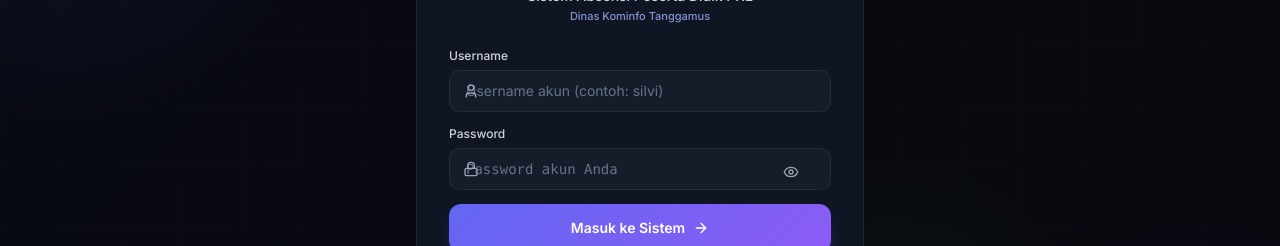
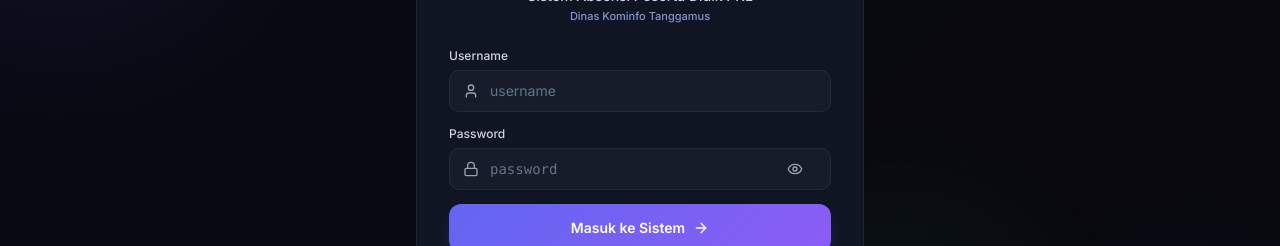
Before and after one commit to agilcuy/absenku, a Next.js app: page /login in a window 1280 px wide. Shown: the part 255-501 px from the top of the page. Built offline with nearby package versions, Linux system fonts and the light colour scheme.

Commit message:
fix(ui): change input placeholders to generic username and password, fix icon overlap padding

```diff
--- a/src/app/admin/students/page.tsx
+++ b/src/app/admin/students/page.tsx
@@ -436,7 +436,7 @@ export default function AdminStudentsPage() {
                   <input
                     type="text"
                     required
-                    placeholder="Contoh: Silvi Agustina"
+                    placeholder="Nama lengkap siswa"
                     value={formData.full_name}
                     onChange={(e) => setFormData({ ...formData, full_name: e.target.value })}
                     className="input-field w-full text-xs"
@@ -449,7 +449,7 @@ export default function AdminStudentsPage() {
                   <input
                     type="text"
                     required
-                    placeholder="Contoh: silvi"
+                    placeholder="username"
                     value={formData.username}
                     onChange={(e) => setFormData({ ...formData, username: e.target.value })}
                     className="input-field w-full text-xs"
@@ -466,12 +466,12 @@ export default function AdminStudentsPage() {
                   <input
                     type="text"
                     required
-                    placeholder="Contoh: 123"
+                    placeholder="password"
                     value={formData.password}
                     onChange={(e) => setFormData({ ...formData, password: e.target.value })}
                     className="input-field w-full text-xs font-mono"
                   />
-                  <p className="text-[10px] text-gray-400 mt-0.5">Password yang diberikan ke siswa (misal: 123)</p>
+                  <p className="text-[10px] text-gray-400 mt-0.5">Password akun untuk siswa login</p>
                 </div>
                 <div>
                   <label className="block text-gray-300 font-medium mb-1">Email (Opsional)</label>
--- a/src/app/login/page.tsx
+++ b/src/app/login/page.tsx
@@ -151,8 +151,8 @@ function LoginContent() {
         <form onSubmit={handleCredentialsLogin} className="space-y-3.5 text-xs">
           <div>
             <label className="block text-gray-300 font-medium mb-1.5">Username</label>
-            <div className="relative">
-              <div className="absolute inset-y-0 left-0 pl-3.5 flex items-center pointer-events-none text-gray-400">
+            <div className="relative flex items-center">
+              <div className="absolute left-3.5 text-gray-400 pointer-events-none flex items-center">
                 <User className="w-4 h-4" />
               </div>
               <input
@@ -161,19 +161,20 @@ function LoginContent() {
                 required
                 autoComplete="username"
                 autoCapitalize="none"
-                placeholder="Username akun (contoh: silvi)"
+                placeholder="username"
                 value={username}
                 onChange={(e) => setUsername(e.target.value)}
                 disabled={anyLoading}
-                className="input-field w-full pl-10 pr-3 py-3 text-xs bg-white/5 border border-white/10 rounded-xl focus:border-indigo-500 focus:ring-1 focus:ring-indigo-500 transition"
+                style={{ paddingLeft: '40px' }}
+                className="input-field w-full py-3 text-xs bg-white/5 border border-white/10 rounded-xl focus:border-indigo-500 focus:ring-1 focus:ring-indigo-500 transition"
               />
             </div>
           </div>
 
           <div>
             <label className="block text-gray-300 font-medium mb-1.5">Password</label>
-            <div className="relative">
-              <div className="absolute inset-y-0 left-0 pl-3.5 flex items-center pointer-events-none text-gray-400">
+            <div className="relative flex items-center">
+              <div className="absolute left-3.5 text-gray-400 pointer-events-none flex items-center">
                 <Lock className="w-4 h-4" />
               </div>
               <input
@@ -181,16 +182,17 @@ function LoginContent() {
                 type={showPassword ? 'text' : 'password'}
                 required
                 autoComplete="current-password"
-                placeholder="Password akun Anda"
+                placeholder="password"
                 value={password}
                 onChange={(e) => setPassword(e.target.value)}
                 disabled={anyLoading}
-                className="input-field w-full pl-10 pr-10 py-3 text-xs bg-white/5 border border-white/10 rounded-xl focus:border-indigo-500 focus:ring-1 focus:ring-indigo-500 transition font-mono"
+                style={{ paddingLeft: '40px', paddingRight: '40px' }}
+                className="input-field w-full py-3 text-xs bg-white/5 border border-white/10 rounded-xl focus:border-indigo-500 focus:ring-1 focus:ring-indigo-500 transition font-mono"
               />
               <button
                 type="button"
                 onClick={() => setShowPassword(!showPassword)}
-                className="absolute inset-y-0 right-0 pr-3 flex items-center text-gray-400 hover:text-white transition touch-target"
+                className="absolute right-3 text-gray-400 hover:text-white transition touch-target flex items-center justify-center p-1"
                 tabIndex={-1}
               >
                 {showPassword ? <EyeOff className="w-4 h-4" /> : <Eye className="w-4 h-4" />}
```
